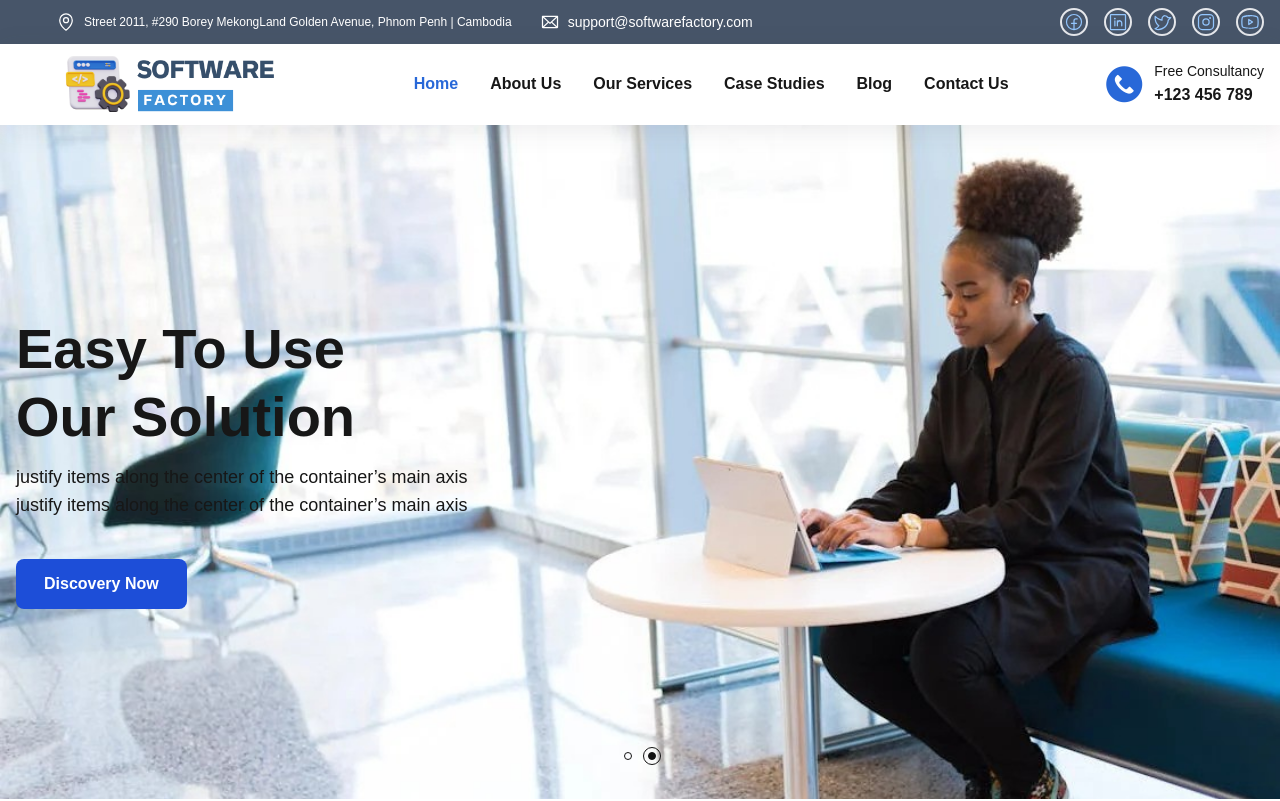
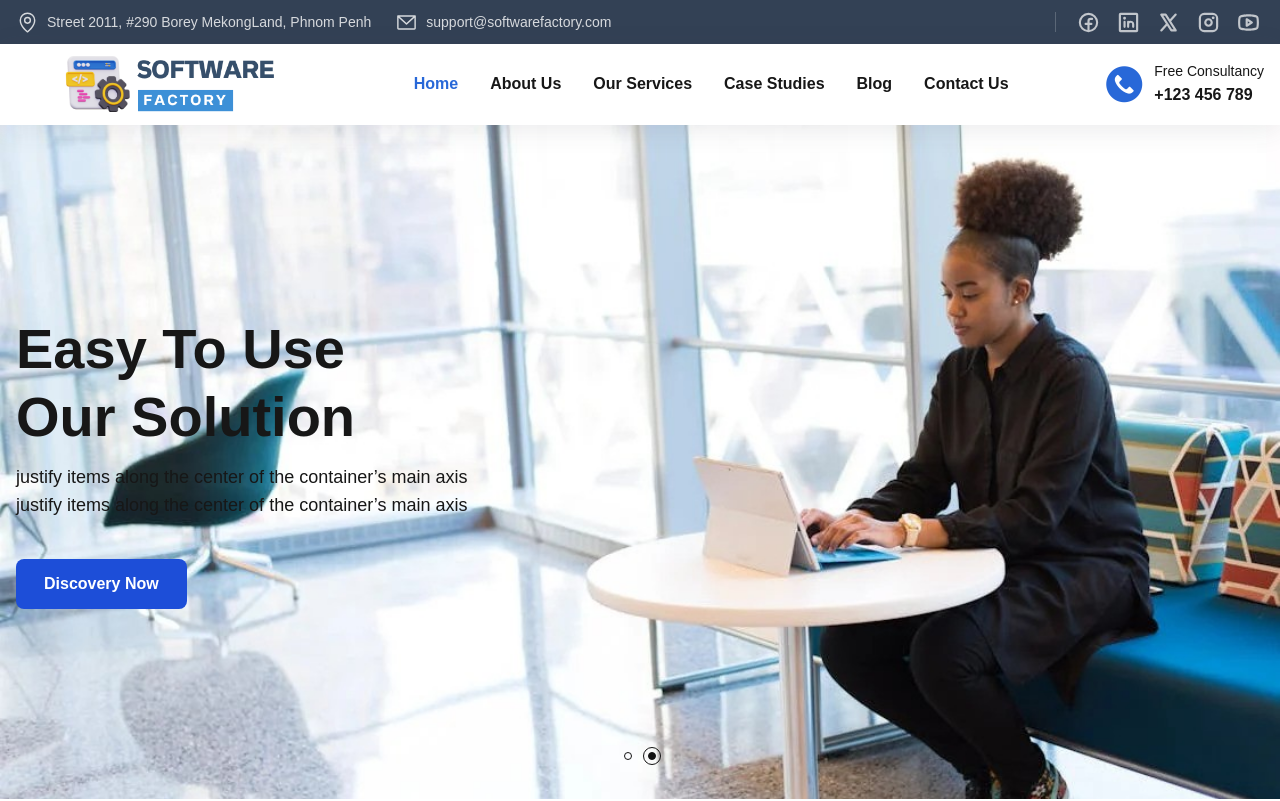
Before and after one commit to BunthongDev/SoftwareFactory, a Next.js app in the folder website/: page / in a window 1280 px wide. Shown: the top 801 px of the page. Built offline with nearby package versions, Linux system fonts and the light colour scheme.

Commit message:
Revise the social icon on top navbar

```diff
--- a/website/src/components/Header/TopNav/TopNav.jsx
+++ b/website/src/components/Header/TopNav/TopNav.jsx
@@ -1,74 +1,77 @@
 import React from "react";
-import * as Icon from '@phosphor-icons/react/dist/ssr';
+import * as Icon from "@phosphor-icons/react/dist/ssr";
 import Link from "next/link";
+
+// Refactor: Social links are now generated from this array.
+// This makes it much easier to add, remove, or update links.
+const socialLinks = [
+  {
+    href: "https://www.facebook.com/your-page",
+    label: "Facebook",
+    icon: <Icon.FacebookLogoIcon size={23} weight="bold" />,
+  },
+  {
+    href: "https://www.linkedin.com/your-profile",
+    label: "LinkedIn",
+    icon: <Icon.LinkedinLogoIcon size={23} weight="bold" />,
+  },
+  {
+    href: "https://www.x.com/your-handle",
+    label: "X (formerly Twitter)",
+    icon: <Icon.XLogoIcon size={23} weight="bold" />,
+  },
+  {
+    href: "https://www.instagram.com/your-account",
+    label: "Instagram",
+    icon: <Icon.InstagramLogoIcon size={23} weight="bold" />,
+  },
+  {
+    href: "https://www.youtube.com/your-channel",
+    label: "YouTube",
+    icon: <Icon.YoutubeLogoIcon size={23} weight="bold" />,
+  },
+];
 
 const TopNav = () => {
   return (
-    <>
-      <div className="bg-slate-600">
-        <div className="container flex items-center justify-between h-[44px]">
-          <div className="left-block flex items-center">
-            <div className="location flex items-center ml-10">
-              <Icon.MapPinIcon className="text-white text-xl max-lg:hidden" />
-              <span className="ml-2 caption1 text-white max-lg:hidden text-[12px]">
-                Street 2011, #290 Borey MekongLand Golden Avenue, Phnom Penh |
-                Cambodia{" "}
-              </span>
-              <div className="mail lg:ml-7 flex items-center">
-                <Icon.EnvelopeIcon className="text-white text-xl" />
-                <span className="ml-2 caption1 text-white">
-                  support@softwarefactory.com{" "}
-                </span>
-              </div>
-            </div>
+    <div className="bg-slate-700">
+      <div className="container flex h-[44px] items-center justify-end sm:justify-between">
+        {/* This block is HIDDEN on mobile and VISIBLE on sm screens and up */}
+        <div className="left-block hidden items-center gap-x-6 text-sm sm:flex">
+          <div className="location hidden items-center gap-x-2 text-white/80 lg:flex">
+            <Icon.MapPinIcon size={23} />
+            <span>Street 2011, #290 Borey MekongLand, Phnom Penh</span>
           </div>
+          <Link
+            href="mailto:support@softwarefactory.com"
+            className="mail flex items-center gap-x-2 text-white/80 transition-colors hover:text-white"
+          >
+            <Icon.EnvelopeSimpleIcon size={23} />
+            <span className="hidden sm:inline">
+              support@softwarefactory.com
+            </span>
+          </Link>
+        </div>
 
-          <div className="right-block flex items-center">
-            <div className="line h-6 w-px bg-gray max-sm:hidden"></div>
-            <div className="list-social flex items-center gap-4 max-sm:hidden ">
+        {/* Social icons rendered from the array */}
+        <div className="right-block flex items-center gap-x-4">
+          <div className="line hidden h-5 w-px bg-white/20 sm:block"></div>
+          <div className="list-social flex items-center gap-x-2">
+            {socialLinks.map((link) => (
               <Link
-                className="item rounded-full w-7 h-7 border-2 flex items-center justify-center hover:bg-gray-300"
-                href="https://www.facebook.com/poipetinsider"
+                key={link.label}
+                href={link.href}
                 target="_blank"
+                aria-label={link.label}
+                className="flex h-8 w-8 items-center justify-center rounded-full text-white/70 transition-colors hover:bg-white/10 hover:text-white"
               >
-                <Icon.FacebookLogoIcon className="text-blue-300 text-xl" />
+                {link.icon}
               </Link>
-
-              <Link
-                className="item rounded-full w-7 h-7 border-2 flex items-center justify-center hover:bg-gray-300"
-                href="https://www.facebook.com/poipetinsider"
-                target="_blank"
-              >
-                <Icon.LinkedinLogoIcon className="text-blue-300 text-xl" />
-              </Link>
-
-              <Link
-                className="item rounded-full w-7 h-7 border-gray border-2 flex items-center justify-center hover:bg-gray-300"
-                href="https://www.facebook.com/poipetinsider"
-                target="_blank"
-              >
-                <Icon.TwitterLogoIcon className="text-blue-300 text-xl" />
-              </Link>
-              <Link
-                className="item rounded-full w-7 h-7 border-gray border-2 flex items-center justify-center hover:bg-gray-300"
-                href="https://www.facebook.com/poipetinsider"
-                target="_blank"
-              >
-                <Icon.InstagramLogoIcon className="text-blue-300 text-xl" />
-              </Link>
-
-              <Link
-                className="item rounded-full w-7 h-7 border-gray border-2 flex items-center justify-center hover:bg-gray-300"
-                href="https://www.youtube.com/@PoipetInsider"
-                target="_blank"
-              >
-                <Icon.YoutubeLogoIcon className="text-blue-300 text-xl" />
-              </Link>
-            </div>
+            ))}
           </div>
         </div>
       </div>
-    </>
+    </div>
   );
 };
 
```
